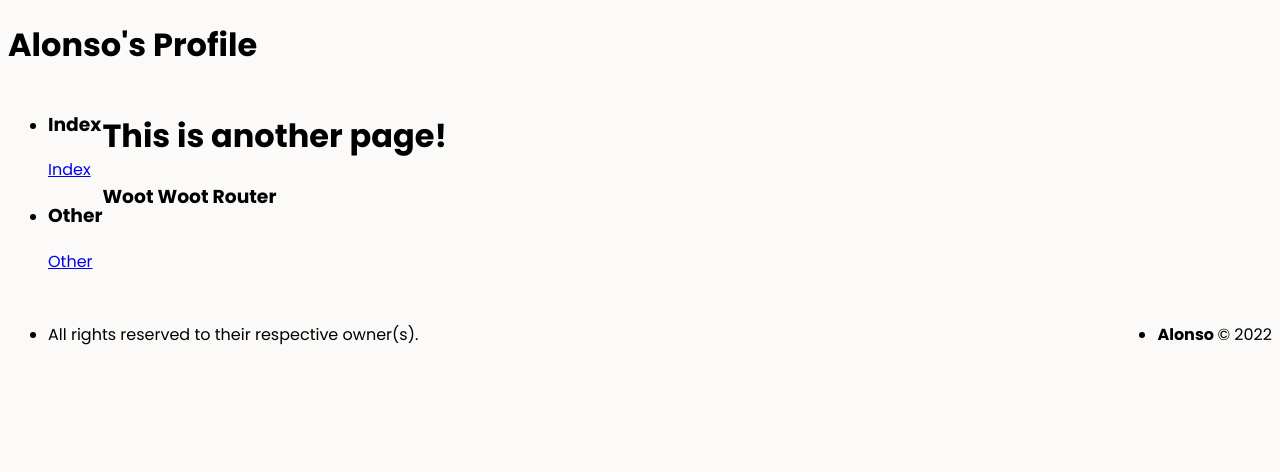
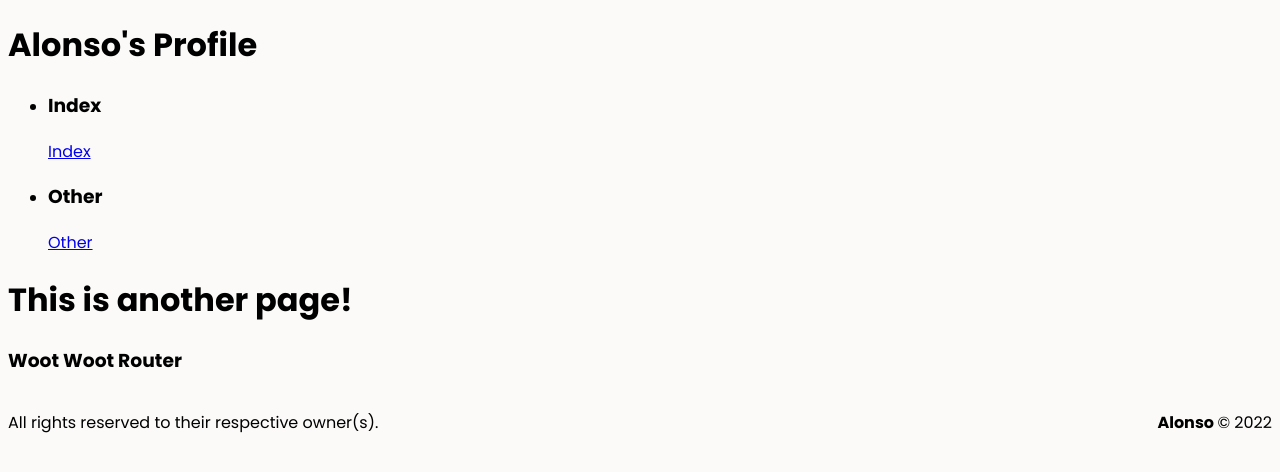
Before and after one commit to Vleezy/React-Portfolio-Template, a React (Create React App) app: page /other in a window 1280 px wide. Shown: the top 472 px of the page. Built offline with nearby package versions, Linux system fonts and the light colour scheme.

Commit message:
some structure and fixed index.js to not show console error

```diff
--- a/src/App.js
+++ b/src/App.js
@@ -7,8 +7,8 @@ import Index from './pages/Index';
 import Other from './pages/Other';
 
 // Layout
-import Navigation from "./layout/Navigation";
-import Footer from "./layout/Footer";
+import Navigation from "./layout/navigation/Navigation";
+import Footer from "./layout/footer/Footer";
 
 //Components
 //HERE
--- a/src/index.css
+++ b/src/index.css
@@ -14,5 +14,5 @@ html {
 }
 
 main{
-  display:flex;
+  /* display:flex; */
 }
--- a/src/layout/Navigation.module.css
+++ /dev/null
@@ -1,51 +0,0 @@
-.header {
-    /* width: 100%; */
-    height: 5rem;
-    background-color: #fbfaf9;
-    /* padding: 0 10%; */
-    margin: 2rem;
-    padding: 0 10% 0% 0%;
-  }
-
-  .header nav {
-    height: 100%;
-
-  }
-
-  .header ul {
-    height: 100%;
-    list-style: none;
-    /* display: flex; */
-    padding: 0;
-    margin: 0;
-    /* align-items: center;
-    justify-content: center; */
-  }
-
-  .header li {
-    margin: 0 1rem;
-    width: 5rem;
-  }
-
-  .header li h3{
-    width: max-content;
-  }
-
-  .header a {
-    color:#96b9dc;
-    text-decoration: none;
-  }
-
-  .header a:hover,
-  .header a.header{
-    color:#d3d3d3;
-  }
-
-
-  .header a:active,
-  .header a.active {
-    color: #71a0ce;
-    padding-bottom: 0.25rem;
-    font-weight: 600;
-    /* border-bottom: 4px solid #95bcf0; */
-  }
--- /dev/null
+++ b/src/layout/footer/Footer.css
@@ -0,0 +1,6 @@
+.footer-container{
+    display: flex;
+    justify-content: space-between;
+    list-style: none;
+    padding-left: 0;
+}
--- a/src/layout/Footer.js
+++ b/src/layout/footer/Footer.js
@@ -1,8 +1,8 @@
-
+import "./Footer.css";
 
 const Footer = () => {
     return <nav className='footer'>
-		<ul className='container d-flex justify-content-between' style={{display:"flex", justifyContent:"space-between"}}>
+		<ul className='footer-container'>
 			<li>
 				<p>All rights reserved to their respective owner(s).</p>
 			</li>
--- a/src/layout/Navigation.js
+++ b/src/layout/navigation/Navigation.js
@@ -1,5 +1,5 @@
 import { NavLink } from "react-router-dom";
-import classes from './Navigation.module.css';
+import classes from '../navigation/Navigation.module.css';
 
 const Navigation = () => {
 return <header>
--- /dev/null
+++ b/src/layout/navigation/Navigation.module.css
@@ -0,0 +1,51 @@
+.header {
+  /* width: 100%; */
+  height: 5rem;
+  background-color: #fbfaf9;
+  /* padding: 0 10%; */
+  margin: 2rem;
+  padding: 0 10% 0% 0%;
+}
+
+.header nav {
+  height: 100%;
+
+}
+
+.header ul {
+  height: 100%;
+  list-style: none;
+  /* display: flex; */
+  padding: 0;
+  margin: 0;
+  /* align-items: center;
+  justify-content: center; */
+}
+
+.header li {
+  margin: 0 1rem;
+  width: 5rem;
+}
+
+.header li h3{
+  width: max-content;
+}
+
+.header a {
+  color:#96b9dc;
+  text-decoration: none;
+}
+
+.header a:hover,
+.header a.header{
+  color:#d3d3d3;
+}
+
+
+.header a:active,
+.header a.active {
+  color: #71a0ce;
+  padding-bottom: 0.25rem;
+  font-weight: 600;
+  /* border-bottom: 4px solid #95bcf0; */
+}
```
Also changed, not shown: src/index.js (+4 -3 lines).
